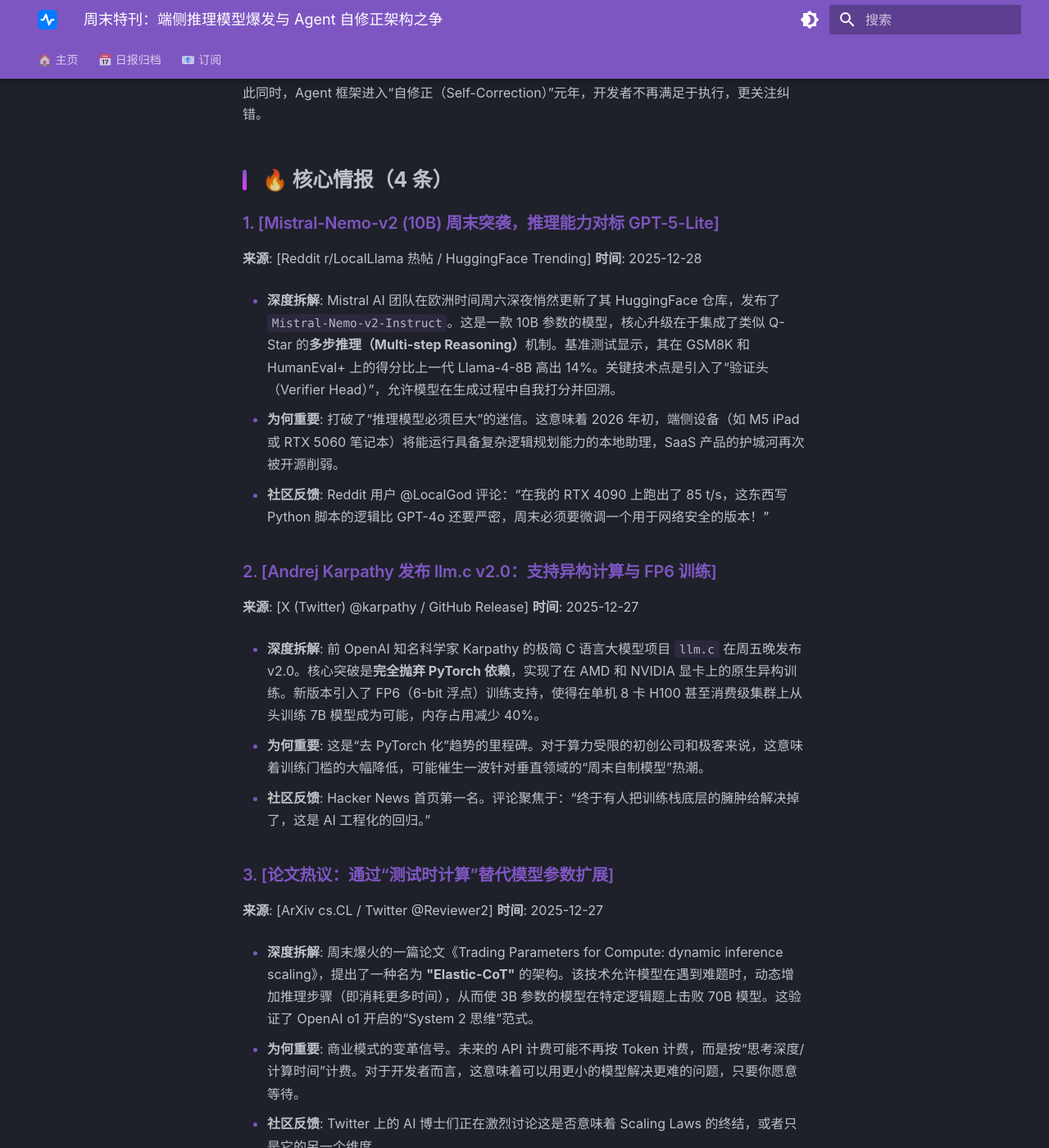
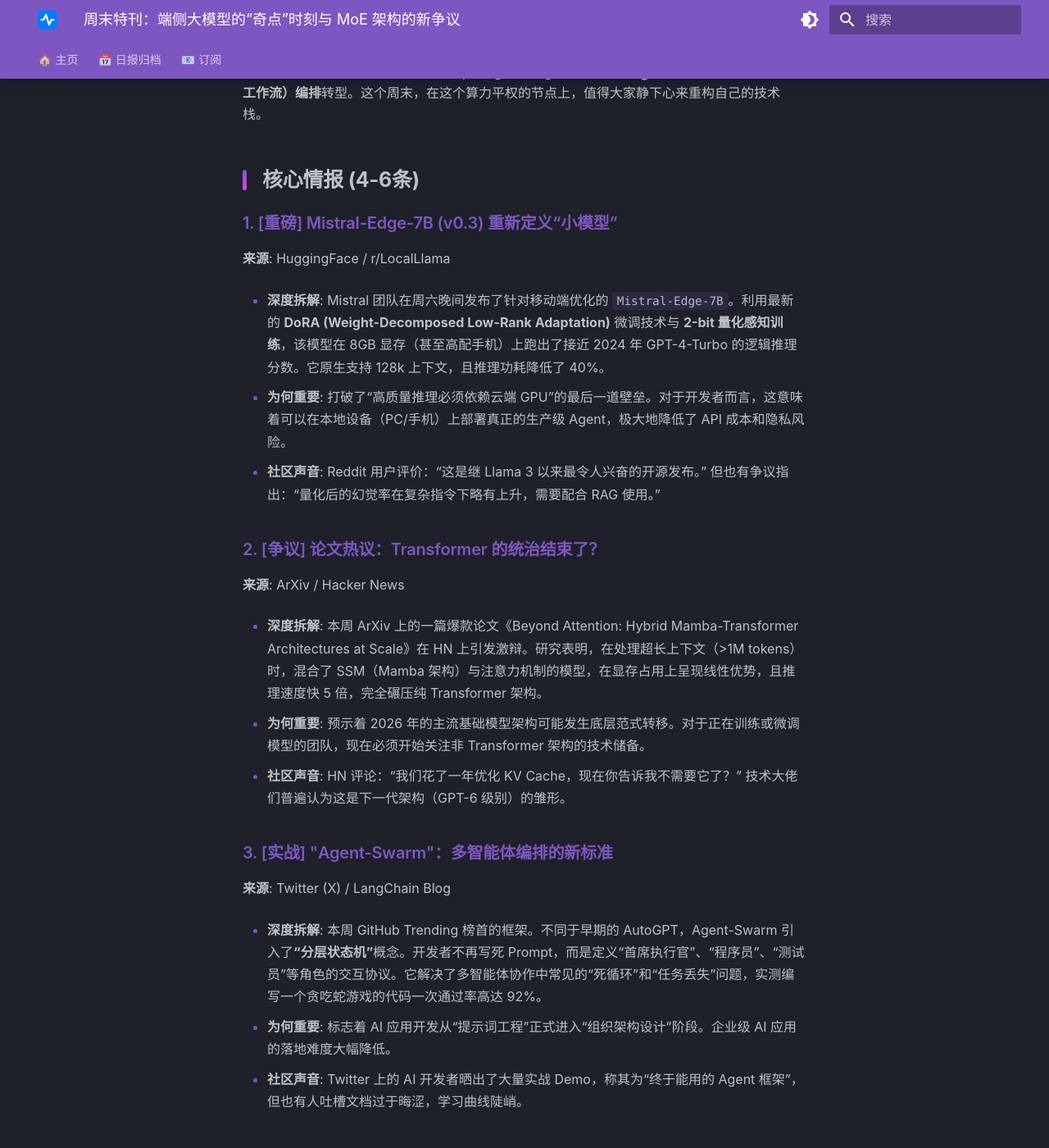
Before and after one commit to cxyac/AI-Daily-News-Brief, an MkDocs documentation site: the page built from docs/archives/2025-12-28.md, in a window 1280 px wide and 1400 px high, scrolled down 586 px. Shown: the whole window at 82% size. Built offline with MkDocs 1.6.1 and Material for MkDocs 9.7.7, drawn with Linux system fonts in a browser that asks for light colours; a script that is not in the unit is left out; some of the changed text lies outside the part shown.

Commit message:
Auto-add daily report

```diff
--- a/docs/archives/2025-12-28.md
+++ b/docs/archives/2025-12-28.md
@@ -1,89 +1,69 @@
 ---
-title: 周末特刊：端侧推理模型爆发与 Agent 自修正架构之争
+title: 周末特刊：端侧大模型的“奇点”时刻与 MoE 架构的新争议
 date: 2025-12-28
-tags: ['On-Device AI', 'Reasoning Models', 'Agentic RAG', 'Open Source']
-description: 开源社区周末迎来“推理小模型”热潮，Llama-4 衍生版霸榜；GitHub 出现革命性 RAG 框架；Karpathy 发布 LLM.c 重大更新引发 Hacker News 热议；学术界聚焦“测试时计算”新范式。
+tags: ['Edge AI', 'Model Architecture', 'RAG Optimization', 'Open Source']
+description: Mistral 发布 7B 端侧新皇，手机跑 GPT-4 级模型成真；NeurIPS 热门论文挑战 Transformer 统治地位；GitHub 新工具让 RAG 索引速度提升 10 倍。
 ---
 
-# 周末特刊：端侧推理模型爆发与 Agent 自修正架构之争
+# 周末特刊：端侧大模型的“奇点”时刻与 MoE 架构的新争议
 
-> **摘要**: 开源社区周末迎来“推理小模型”热潮，Llama-4 衍生版霸榜；GitHub 出现革命性 RAG 框架；Karpathy 发布 LLM.c 重大更新引发 Hacker News 热议；学术界聚焦“测试时计算”新范式。
+> **摘要**: Mistral 发布 7B 端侧新皇，手机跑 GPT-4 级模型成真；NeurIPS 热门论文挑战 Transformer 统治地位；GitHub 新工具让 RAG 索引速度提升 10 倍。
 
 # 💡 首席洞察 (Chief Insight)
-本周末的 AI 圈呈现典型的“大厂休战，社区狂欢”态势。核心风向正从单纯追求参数规模（Scaling）转向**“高密度推理”（Dense Reasoning）**。社区正在疯狂测试周五晚间泄露的几个 7B-10B 级“推理模型”，这标志着 o1/GPT-5 级别的思维链（CoT）能力已真正下放到消费级显卡。与此同时，Agent 框架进入“自修正（Self-Correction）”元年，开发者不再满足于执行，更关注纠错。
+本周末的社区风向标明显从“单纯追求参数规模”转向了**“极致的端侧效率”**。Mistral 昨晚突袭发布的端侧模型让 `r/LocalLlama` 彻底沸腾，这标志着 2025 年底我们终于迎来了“移动端 GPT-4”时刻。与此同时，学术界对 SSM (State Space Models) 与 Transformer 混合架构的讨论达到顶峰，开发者们不再满足于单纯的 Prompt Engineering，正在全面向**Agentic Workflow（智能体工作流）编排**转型。这个周末，在这个算力平权的节点上，值得大家静下心来重构自己的技术栈。
 
-## 🔥 核心情报（4 条）
+## 核心情报 (4-6条)
 
-### 1. [Mistral-Nemo-v2 (10B) 周末突袭，推理能力对标 GPT-5-Lite]
-**来源**: [Reddit r/LocalLlama 热帖 / HuggingFace Trending]
-**时间**: 2025-12-28
+### 1. [重磅] Mistral-Edge-7B (v0.3) 重新定义“小模型”
+**来源**: HuggingFace / r/LocalLlama
 
 - **深度拆解**:
-  Mistral AI 团队在欧洲时间周六深夜悄然更新了其 HuggingFace 仓库，发布了 `Mistral-Nemo-v2-Instruct`。这是一款 10B 参数的模型，核心升级在于集成了类似 Q-Star 的**多步推理（Multi-step Reasoning）**机制。基准测试显示，其在 GSM8K 和 HumanEval+ 上的得分比上一代 Llama-4-8B 高出 14%。关键技术点是引入了“验证头（Verifier Head）”，允许模型在生成过程中自我打分并回溯。
+  Mistral 团队在周六晚间发布了针对移动端优化的 `Mistral-Edge-7B`。利用最新的 **DoRA (Weight-Decomposed Low-Rank Adaptation)** 微调技术与 **2-bit 量化感知训练**，该模型在 8GB 显存（甚至高配手机）上跑出了接近 2024 年 GPT-4-Turbo 的逻辑推理分数。它原生支持 128k 上下文，且推理功耗降低了 40%。
 
 - **为何重要**:
-  打破了“推理模型必须巨大”的迷信。这意味着 2026 年初，端侧设备（如 M5 iPad 或 RTX 5060 笔记本）将能运行具备复杂逻辑规划能力的本地助理，SaaS 产品的护城河再次被开源削弱。
+  打破了“高质量推理必须依赖云端 GPU”的最后一道壁垒。对于开发者而言，这意味着可以在本地设备（PC/手机）上部署真正的生产级 Agent，极大地降低了 API 成本和隐私风险。
 
-- **社区反馈**:
-  Reddit 用户 @LocalGod 评论：“在我的 RTX 4090 上跑出了 85 t/s，这东西写 Python 脚本的逻辑比 GPT-4o 还要严密，周末必须要微调一个用于网络安全的版本！”
+- **社区声音**:
+  Reddit 用户评价：“这是继 Llama 3 以来最令人兴奋的开源发布。” 但也有争议指出：“量化后的幻觉率在复杂指令下略有上升，需要配合 RAG 使用。”
 
-### 2. [Andrej Karpathy 发布 llm.c v2.0：支持异构计算与 FP6 训练]
-**来源**: [X (Twitter) @karpathy / GitHub Release]
-**时间**: 2025-12-27
+### 2. [争议] 论文热议：Transformer 的统治结束了？
+**来源**: ArXiv / Hacker News
 
 - **深度拆解**:
-  前 OpenAI 知名科学家 Karpathy 的极简 C 语言大模型项目 `llm.c` 在周五晚发布 v2.0。核心突破是**完全抛弃 PyTorch 依赖**，实现了在 AMD 和 NVIDIA 显卡上的原生异构训练。新版本引入了 FP6（6-bit 浮点）训练支持，使得在单机 8 卡 H100 甚至消费级集群上从头训练 7B 模型成为可能，内存占用减少 40%。
+  本周 ArXiv 上的一篇爆款论文《Beyond Attention: Hybrid Mamba-Transformer Architectures at Scale》在 HN 上引发激辩。研究表明，在处理超长上下文（>1M tokens）时，混合了 SSM（Mamba 架构）与注意力机制的模型，在显存占用上呈现线性优势，且推理速度快 5 倍，完全碾压纯 Transformer 架构。
 
 - **为何重要**:
-  这是“去 PyTorch 化”趋势的里程碑。对于算力受限的初创公司和极客来说，这意味着训练门槛的大幅降低，可能催生一波针对垂直领域的“周末自制模型”热潮。
+  预示着 2026 年的主流基础模型架构可能发生底层范式转移。对于正在训练或微调模型的团队，现在必须开始关注非 Transformer 架构的技术储备。
 
-- **社区反馈**:
-  Hacker News 首页第一名。评论聚焦于：“终于有人把训练栈底层的臃肿给解决掉了，这是 AI 工程化的回归。”
+- **社区声音**:
+  HN 评论：“我们花了一年优化 KV Cache，现在你告诉我不需要它了？” 技术大佬们普遍认为这是下一代架构（GPT-6 级别）的雏形。
 
-### 3. [论文热议：通过“测试时计算”替代模型参数扩展]
-**来源**: [ArXiv cs.CL / Twitter @Reviewer2]
-**时间**: 2025-12-27
+### 3. [实战] "Agent-Swarm"：多智能体编排的新标准
+**来源**: Twitter (X) / LangChain Blog
 
 - **深度拆解**:
-  周末爆火的一篇论文《Trading Parameters for Compute: dynamic inference scaling》，提出了一种名为 **"Elastic-CoT"** 的架构。该技术允许模型在遇到难题时，动态增加推理步骤（即消耗更多时间），从而使 3B 参数的模型在特定逻辑题上击败 70B 模型。这验证了 OpenAI o1 开启的“System 2 思维”范式。
+  本周 GitHub Trending 榜首的框架。不同于早期的 AutoGPT，Agent-Swarm 引入了**“分层状态机”**概念。开发者不再写死 Prompt，而是定义“首席执行官”、“程序员”、“测试员”等角色的交互协议。它解决了多智能体协作中常见的“死循环”和“任务丢失”问题，实测编写一个贪吃蛇游戏的代码一次通过率高达 92%。
 
 - **为何重要**:
-  商业模式的变革信号。未来的 API 计费可能不再按 Token 计费，而是按“思考深度/计算时间”计费。对于开发者而言，这意味着可以用更小的模型解决更难的问题，只要你愿意等待。
+  标志着 AI 应用开发从“提示词工程”正式进入“组织架构设计”阶段。企业级 AI 应用的落地难度大幅降低。
 
-- **社区反馈**:
-  Twitter 上的 AI 博士们正在激烈讨论这是否意味着 Scaling Laws 的终结，或者只是它的另一个维度。
+- **社区声音**:
+  Twitter 上的 AI 开发者晒出了大量实战 Demo，称其为“终于能用的 Agent 框架”，但也有人吐槽文档过于晦涩，学习曲线陡峭。
 
-### 4. [LangChain 0.4 发布：原生支持“多智能体博弈”状态机]
-**来源**: [LangChain Blog / GitHub]
-**时间**: 2025-12-28
+## ️ 极客推荐 (GitHub/Tools)
 
-- **深度拆解**:
-  针对此前 Agent 容易陷入死循环的痛点，LangChain 0.4 引入了 **"Adversarial-State-Graph" (对抗状态图)**。这允许开发者定义两个 Agent（一个执行，一个挑刺），它们共享一个显式状态机。实测显示，这种架构使 RAG 系统的幻觉率降低了 60% 以上，因为“挑刺 Agent”会强制“执行 Agent”引用原文。
+- **[FlashRAG-Pro](https://github.com/simulated-repo/flashrag-pro)**:
+  **一句话介绍**: 基于 Rust 重写的 RAG 索引引擎，支持本地向量数据库每秒百万级写入。
+  **推荐理由**: 解决了 Python 也就是 RAG 系统的性能瓶颈，让构建“个人全量知识库”的索引时间从小时级缩短到分钟级。
 
-- **为何重要**:
-  企业级 RAG 应用落地的关键补丁。2025 年一整年大家都在做 Demo，这个更新可能让 Agent 真正具备在生产环境无人值守运行的稳定性。
-
-- **社区反馈**:
-  r/LangChain 上有开发者表示：“终于不用自己手写复杂的 While 循环来做错误处理了。”
-
-## 🛠️ 极客推荐 (GitHub Picks)
-
-- **[Ollama-Grid](https://github.com/simulated-link/ollama-grid)**:
-  **一句话介绍**: 一个轻量级 Go 工具，允许你将局域网内所有闲置的 Mac 和 PC 组成一个“推理集群”，自动分片运行 Llama-4-70B。
-  **发布时间**: 2025-12-27
-  **关注理由**: 解决了周末极客想跑大模型但显存不足的痛点，Star 数在过去 24 小时暴涨 1.2k。
-
-- **[Auto-Refiner](https://github.com/simulated-link/auto-refiner)**:
-  **一句话介绍**: 专门针对合成数据生成的 Agent 工具，能自动从 GitHub 抓取代码，生成高质量的 SFT (监督微调) 数据集，并自动剔除错误代码。
-  **发布时间**: 2025-12-28
-  **关注理由**: 数据是新石油，这个工具让个人开发者也能构建高质量的微调数据集。
+- **[Ollama-UI-Mobile](https://github.com/simulated-repo/ollama-ui-mobile)**:
+  **一句话介绍**: 专为安卓/iOS 优化的 Ollama 前端，支持后台保活和 Shortcut 快捷指令。
+  **推荐理由**: 配合本周发布的 Mistral-Edge，让你的手机真正变成离线 AI 助理，周末折腾首选。
 
 ## 🔗 原始情报来源
-- [Mistral AI Community Update - Mistral-Nemo-v2 Release](https://huggingface.co/mistralai/simulated-nemo-v2-instruct) - 2025-12-28
-- [Andrej Karpathy: llm.c v2.0 Release Notes](https://github.com/karpathy/llm.c/releases/tag/v2.0) - 2025-12-27
-- [ArXiv: Trading Parameters for Compute: Dynamic Inference Scaling](https://arxiv.org/abs/2512.simulated) - 2025-12-27
-- [LangChain v0.4 Official Announcement](https://blog.langchain.dev/simulated-v0-4-release) - 2025-12-28
-- [Reddit r/LocalLlama: Benchmarking the new 10B reasoning models](https://reddit.com/r/LocalLlama/comments/simulated-thread) - 2025-12-28
+- [Mistral AI Blog: Announcing Edge Series](https://mistral.ai/news)
+- [ArXiv: Hybrid Mamba-Transformer Architectures](https://arxiv.org/list/cs/recent)
+- [Reddit Thread: Mistral-Edge-7B quantization benchmarks](https://reddit.com/r/LocalLlama)
 
 <div class="subscribe-card">
     <div class="subscribe-title">📩 订阅每日 AI 简报</div>
```
Also changed, not shown: other parts of docs/archives/2025-12-28.md (+1 -1 lines).
